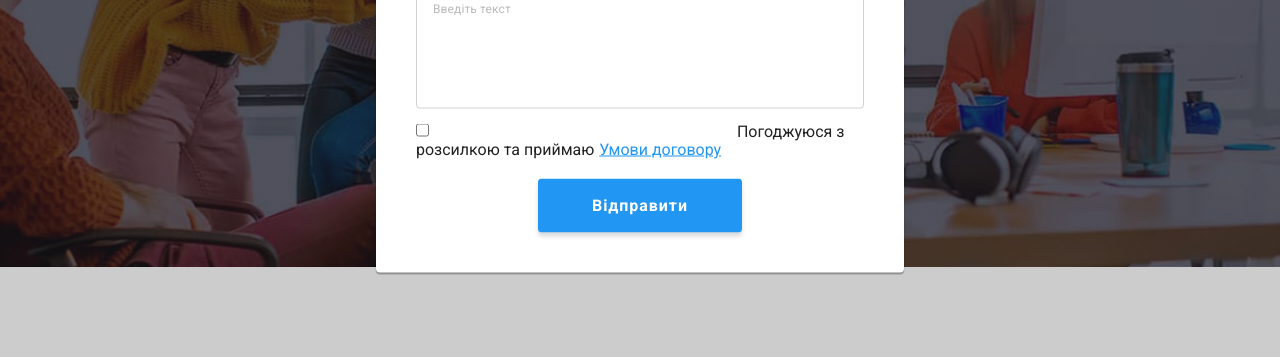
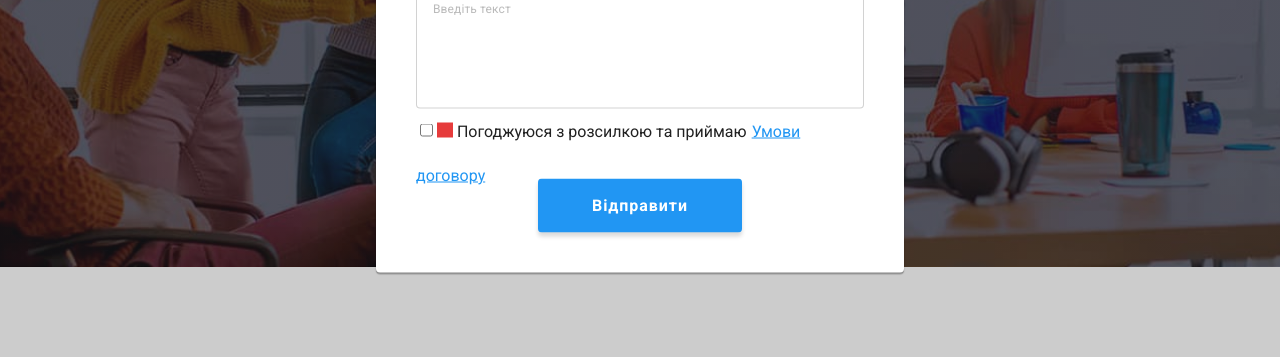
Before and after one commit to VictorPodhaniuk/goit-markup-hw-06, a plain HTML site: page index.html in a window 1280 px wide. Both pictures are taken after a click on the button "Замовити послугу". Shown: the part 418-775 px from the top of the page. Drawn offline with nearby package versions, Linux system fonts and the light colour scheme.

Commit message:
checkbox

```diff
--- a/css/styles.css
+++ b/css/styles.css
@@ -958,10 +958,26 @@ ol {
   margin-bottom: var(--card-set-gap);
 }
 
-.
+/* .checkbox {
+  -webkit-appearance: none;
+  -moz-appearance: none;
+  appearance: none;
+  position: absolute;
+} */
+
+.icon {
+  display: inline-block;
+  width: 16px;
+  height: 15px;
+  background-color: rgb(230, 59, 59);
+}
+
+.checkbox:checked +.icon {
+  background-color: var(--blue-color);
+}
 
 .policy-text {
-  display: flex;
+  display: inline-block;
   align-items: center;
   font-size: 14px;
   line-height: calc(24/14);
--- a/index.html
+++ b/index.html
@@ -595,18 +595,18 @@
             <label for="user-comment" class="input-lable">Коментар</label>
             <textarea name="user-comment" id="user-comment" class="input-comment" placeholder="Введіть текст"></textarea>
           </div>
-          <div class="checkbox">
-            <input type="checkbox" class="checkbox-input" name="policy" id="policy" value="accept">
-              <lable class="policy-text" for="policy">
-                <span>
+          <!-- <div class="checkbox-input"> -->
+            <lable class="policy-text"></lable>
+              <input type="checkbox" class="checkbox" name="policy" value="accept">
+                <span class="icon">
                   <svg class="icon-checkbox" weight="14" height="13">
                     <use href="./image/symbol-defs.svg#icon-check"></use>
                   </svg>
                 </span>
                 Погоджуюся з розсилкою та приймаю<a class="contract">Умови договору</a>
-              </lable>
-            </input>
-          </div>
+              </input>
+            </lable>
+          <!-- </div> -->
             <button class="btn-modal" type="submit">Відправити</button>
         </form>
       </div>
```
